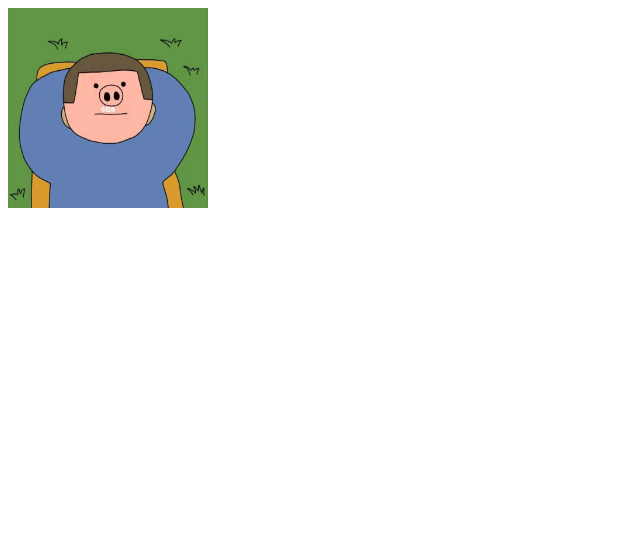
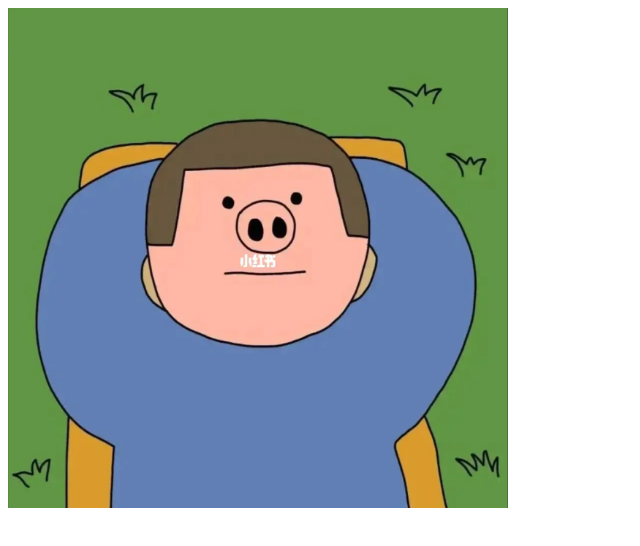
Before and after one commit to HaiQing212/new_web, a plain HTML site: page index.html in a window 1280 px wide. Shown: the whole page, without its empty margins (0-640 px from the left). Drawn offline with Linux system fonts and the light colour scheme.

Commit message:
Update index.html

```diff
--- a/index.html
+++ b/index.html
@@ -6,6 +6,8 @@
   <title>海青flex layout</title>
 </head>
 <body>
-    <img src="image1.png" width="200px" height="200px">
+  <div>
+    <img src="image1.png" width="500px" height="500px">
+  </div>
 </body>
 </html>
```
